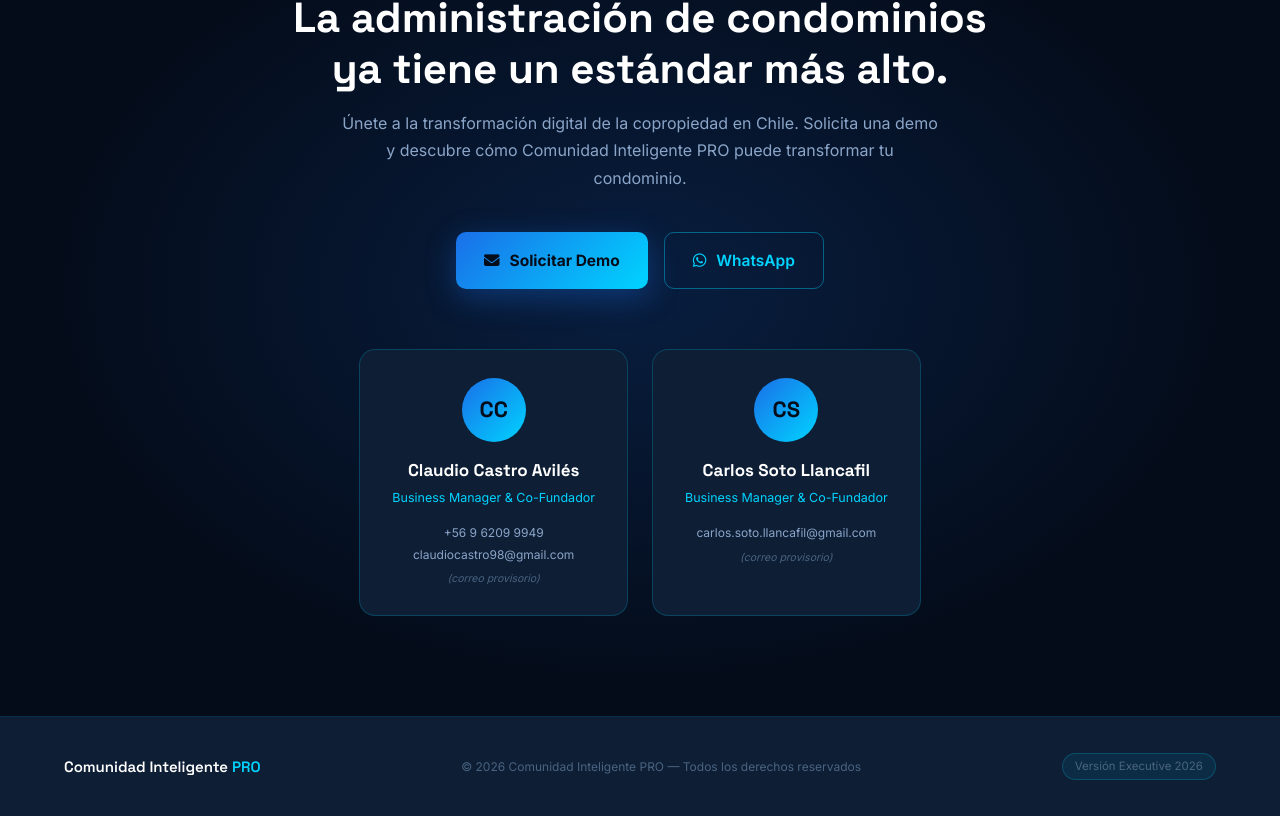
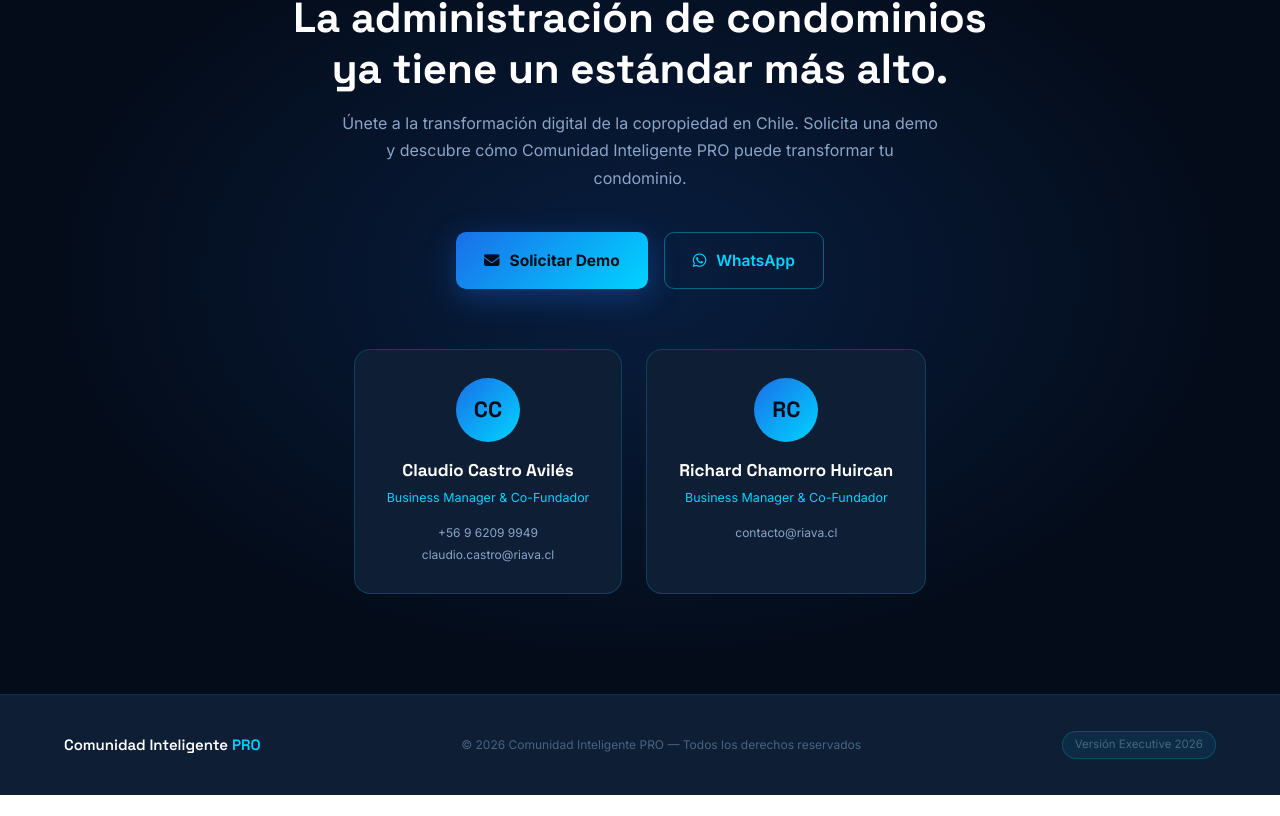
Before and after one commit to riavasystem/controlcost, a Next.js app in the folder frontend/: page / in a window 1280 px wide. Shown: the part 5236-6052 px from the top of the page. After the commit the page ends 6031 px from the top, so only its background shows below. Built offline with nearby package versions, Linux system fonts and the light colour scheme.

Commit message:
Actualizar datos de contacto del equipo en la landing
Correo de Claudio Castro cambiado a claudio.castro@riava.cl; se reemplaza a
Carlos Soto Llancafil por Richard Chamorro Huircan (contacto@riava.cl); se
elimina la etiqueta "(correo provisorio)" en ambas tarjetas.

```diff
--- a/frontend/app/globals.css
+++ b/frontend/app/globals.css
@@ -742,12 +742,6 @@ body {
   color: var(--gray);
   line-height: 1.8;
 }
-.cip-equipo-card .provisorio {
-  font-size: 10.5px;
-  color: var(--gray2);
-  font-style: italic;
-  margin-top: 6px;
-}
 
 /* FOOTER */
 .cip-footer {
--- a/frontend/app/page.tsx
+++ b/frontend/app/page.tsx
@@ -428,7 +428,7 @@ export default function LandingPage() {
             cómo Comunidad Inteligente PRO puede transformar tu condominio.
           </p>
           <div style={{ display: "flex", justifyContent: "center", gap: 16, flexWrap: "wrap", marginBottom: 60 }}>
-            <a href="mailto:claudiocastro98@gmail.com" className="cip-btn-primary">
+            <a href="mailto:claudio.castro@riava.cl" className="cip-btn-primary">
               <i className="fa-solid fa-envelope" />
               Solicitar Demo
             </a>
@@ -446,16 +446,14 @@ export default function LandingPage() {
               <div className="contacto">
                 +56 9 6209 9949
                 <br />
-                claudiocastro98@gmail.com
+                claudio.castro@riava.cl
               </div>
-              <div className="provisorio">(correo provisorio)</div>
             </div>
             <div className="cip-equipo-card">
-              <div className="cip-equipo-avatar">CS</div>
-              <h3>Carlos Soto Llancafil</h3>
+              <div className="cip-equipo-avatar">RC</div>
+              <h3>Richard Chamorro Huircan</h3>
               <div className="cargo">Business Manager &amp; Co-Fundador</div>
-              <div className="contacto">carlos.soto.llancafil@gmail.com</div>
-              <div className="provisorio">(correo provisorio)</div>
+              <div className="contacto">contacto@riava.cl</div>
             </div>
           </div>
         </div>
```
